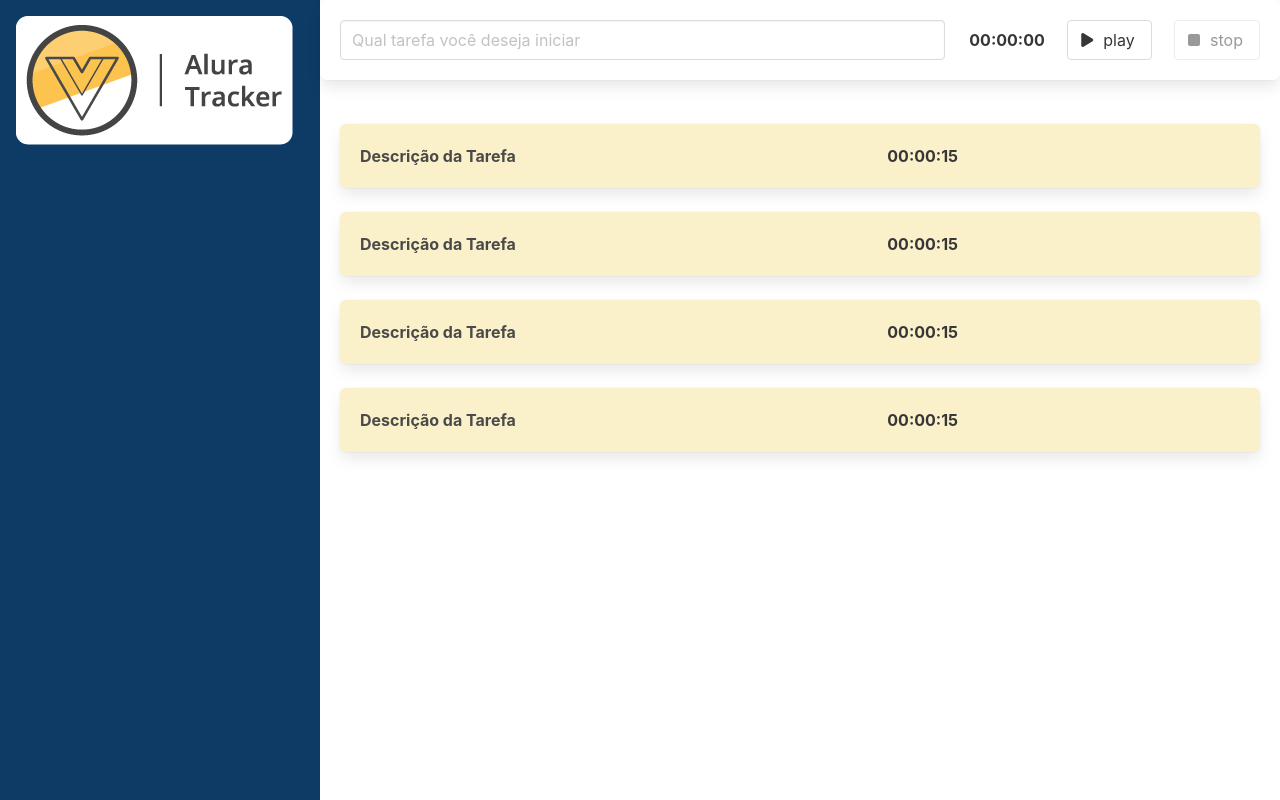
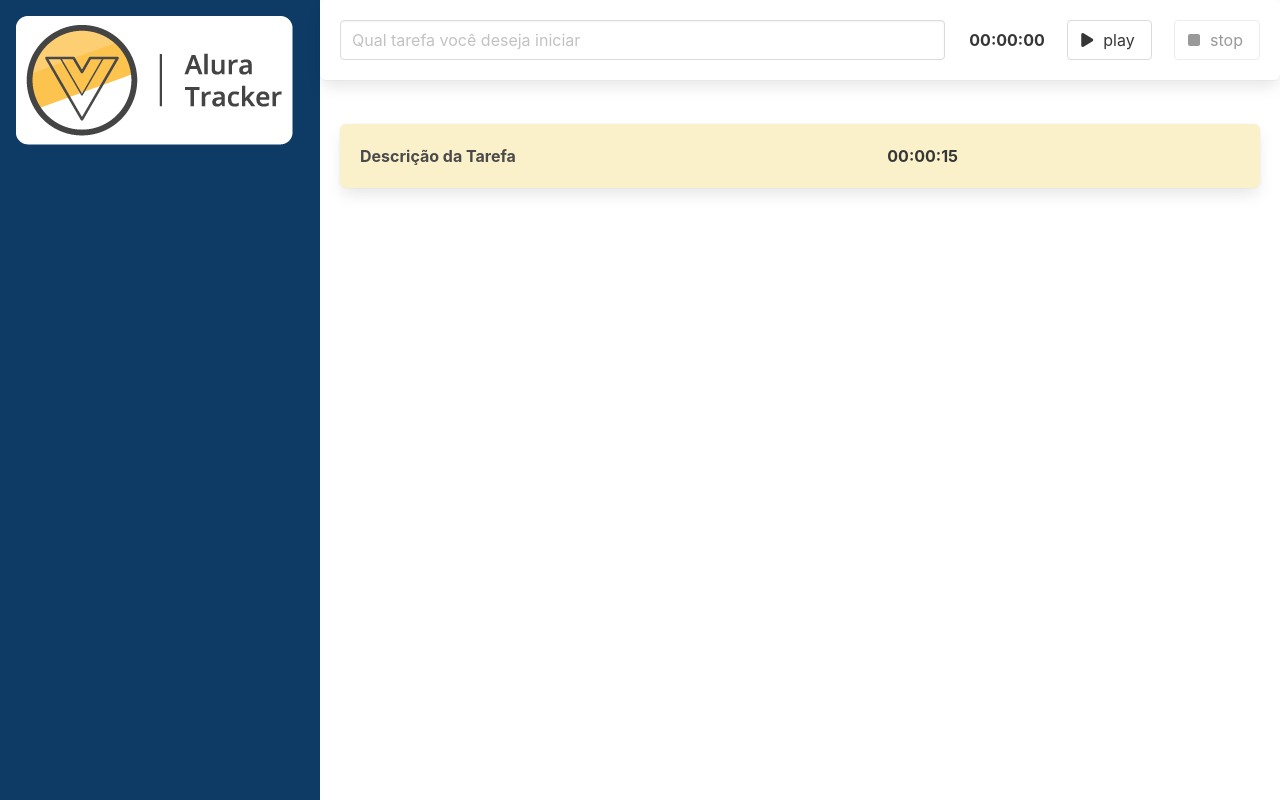
Before and after one commit to Muniz94/Alura-Tracker, a Vue app: page / in a window 1280 px wide. Built offline with nearby package versions, Linux system fonts and the light colour scheme.

Commit message:
Adicionei o código para quando o usuário clicar em 'stop' o formuário emite um evento e o app ouve esse evento e adiciona na lista de tarefas(mas nada é exibido por enquanto)

```diff
--- a/src/App.vue
+++ b/src/App.vue
@@ -4,11 +4,8 @@
       <BarraLateral />
     </div>
     <div class="column is-three-quarter">
-      <Formulario />
+      <Formulario @aoSalvarTarefa="salvarTarefa"/>
       <div class="lista">
-        <Tarefa />
-        <Tarefa />
-        <Tarefa />
         <Tarefa />
       </div>
     </div>
@@ -20,6 +17,7 @@ import { defineComponent } from 'vue';
 import BarraLateral from './components/BarraLateral.vue';
 import Formulario from './components/Formulario.vue';
 import Tarefa from './components/Tarefa.vue';
+import ITarefa from './interfaces/ITarefa';
 
 export default defineComponent({
     name: 'App',
@@ -27,6 +25,16 @@ export default defineComponent({
       BarraLateral,
       Formulario,
       Tarefa
+    },
+    data () {
+      return {
+        tarefas: [] as ITarefa[]
+      }
+    },
+    methods: {
+      salvarTarefa (tarefa: ITarefa) {
+        this.tarefas.push(tarefa)
+      }
     }
 });
 </script>
--- a/src/components/Cronometro.vue
+++ b/src/components/Cronometro.vue
@@ -12,14 +12,14 @@ import { defineComponent } from 'vue'
 export default defineComponent({
   name: 'Cronômetro',
   props: { // Propriedades que vamos receber do componente pai(Formulário) para o componente filho(Cronômetro)
-    tempoEmsegundos: {
+    tempoEmSegundos: {
       type: Number,
       default: 0
     }
   },
     computed: {
     tempoDecorrido() : string {
-      return new Date(this.tempoEmsegundos * 1000).toISOString().substr(11, 8) // new Date().toISOString() = '2023-10-08T23:48:23.034Z'
+      return new Date(this.tempoEmSegundos * 1000).toISOString().substr(11, 8) // new Date().toISOString() = '2023-10-08T23:48:23.034Z'
       // substring(11,8) para pegar só o que interessa HH : MM : SS
     }
   },
--- a/src/components/Formulario.vue
+++ b/src/components/Formulario.vue
@@ -20,6 +20,7 @@
 
   export default defineComponent({
     name: 'Formulário',
+    emits: ['aoSalvarTarefa'],
     components: {
       Temporizador
     },
@@ -30,8 +31,10 @@
     },
     methods: {
       finalizarTarefa(tempoDecorrido: number) : void {
-        console.log('Tempo da Tarefa:', tempoDecorrido)
-        console.log('Descrição da Tarefa:', this.descricao)
+        this.$emit('aoSalvarTarefa', {
+          duracaoEmSegundos: tempoDecorrido,
+          descricao: this.descricao
+        })
         this.descricao = ''
       }
     }
--- a/src/components/Tarefa.vue
+++ b/src/components/Tarefa.vue
@@ -5,7 +5,7 @@
         Descrição da Tarefa
       </div>
       <div class="column">
-        <Cronometro tempoEmsegundos="15"/>
+        <Cronometro tempoEmSegundos="15"/>
       </div>
     </div>
   </div>
--- /dev/null
+++ b/src/interfaces/ITarefa.ts
@@ -0,0 +1,4 @@
+export default interface ITarefa {
+  duracaoEmSegundos: number,
+  descricao: String
+}
```
